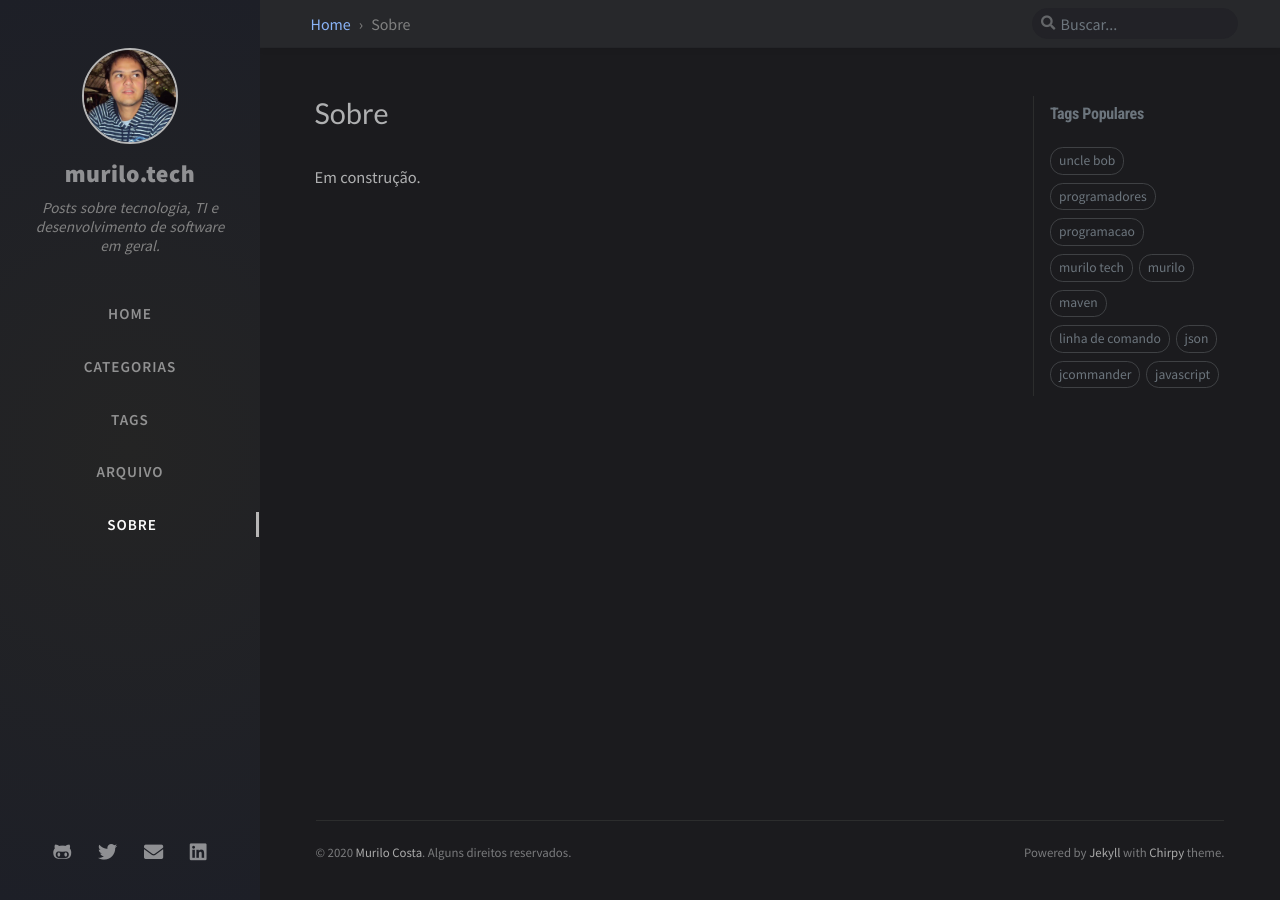
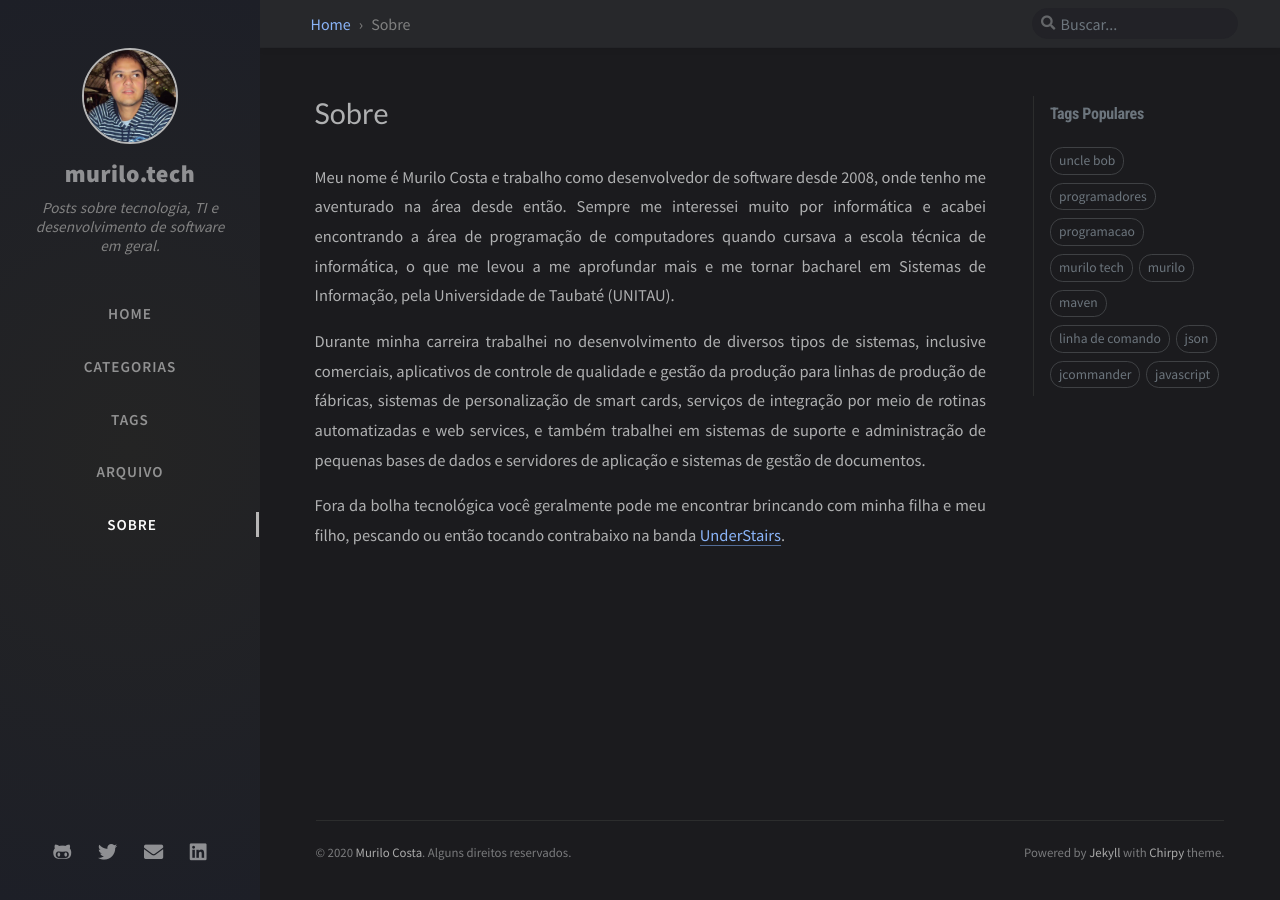
Before and after one commit to murilo-ramos/murilo-ramos.github.io, a Jekyll site: the page built from tabs/about.md, in a window 1280 px wide. Built offline with Jekyll 4.4.1, drawn with Linux system fonts in a browser that asks for light colours; nearby versions of some CDN libraries; comment, search, counter and statistics services are not loaded.

Commit message:
Adicionando informações de Sobre

```diff
--- a/tabs/about.md
+++ b/tabs/about.md
@@ -8,4 +8,13 @@ title: Sobre
 # MIT License
 ---
 
-Em construção.
+
+
+Meu nome é Murilo Costa e trabalho como desenvolvedor de software desde 2008, onde tenho me aventurado na área desde então. Sempre me interessei muito por informática e acabei encontrando a área de programação de computadores quando cursava a escola técnica de informática, o que me levou a me aprofundar mais e me tornar bacharel em Sistemas de Informação, pela Universidade de Taubaté (UNITAU).
+{: style="text-align: justify;"}
+
+Durante minha carreira trabalhei no desenvolvimento de diversos tipos de sistemas, inclusive comerciais, aplicativos de controle de qualidade e gestão da produção para linhas de produção de fábricas, sistemas de personalização de smart cards, serviços de integração por meio de rotinas automatizadas e web services, e também trabalhei em sistemas de suporte e administração de pequenas bases de dados e servidores de aplicação e sistemas de gestão de documentos.
+{: style="text-align: justify;"}
+
+Fora da bolha tecnológica você geralmente pode me encontrar brincando com minha filha e meu filho, pescando ou então tocando contrabaixo na banda [UnderStairs](https://www.facebook.com/bandaunderstairs/){:target="_blank"}.
+{: style="text-align: justify;"}
```
